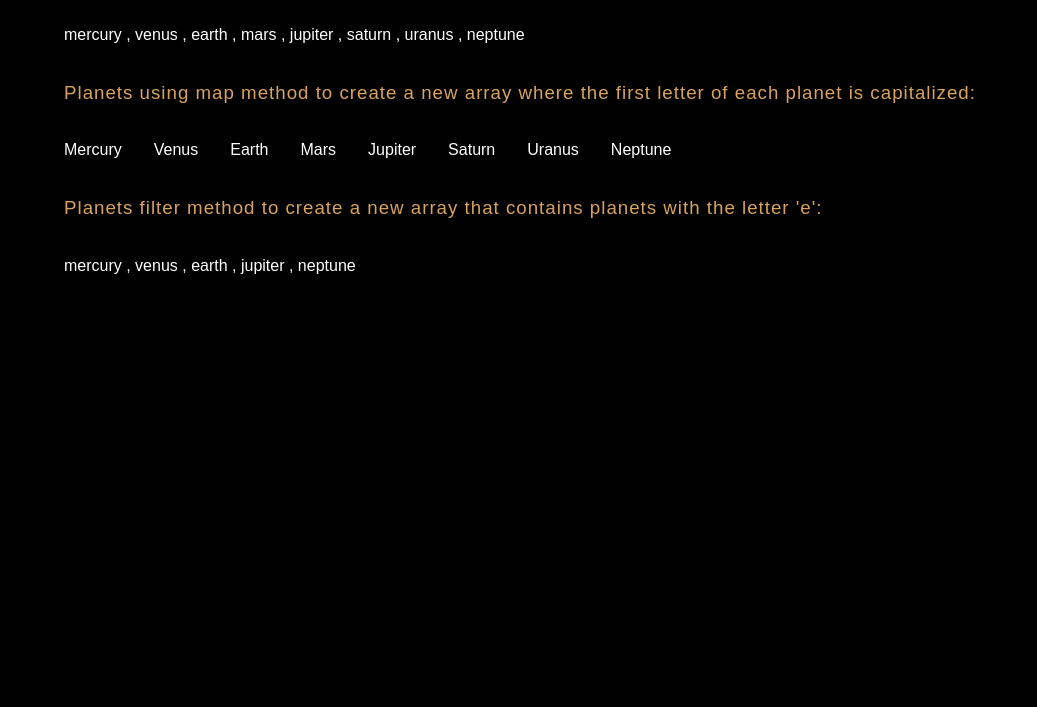
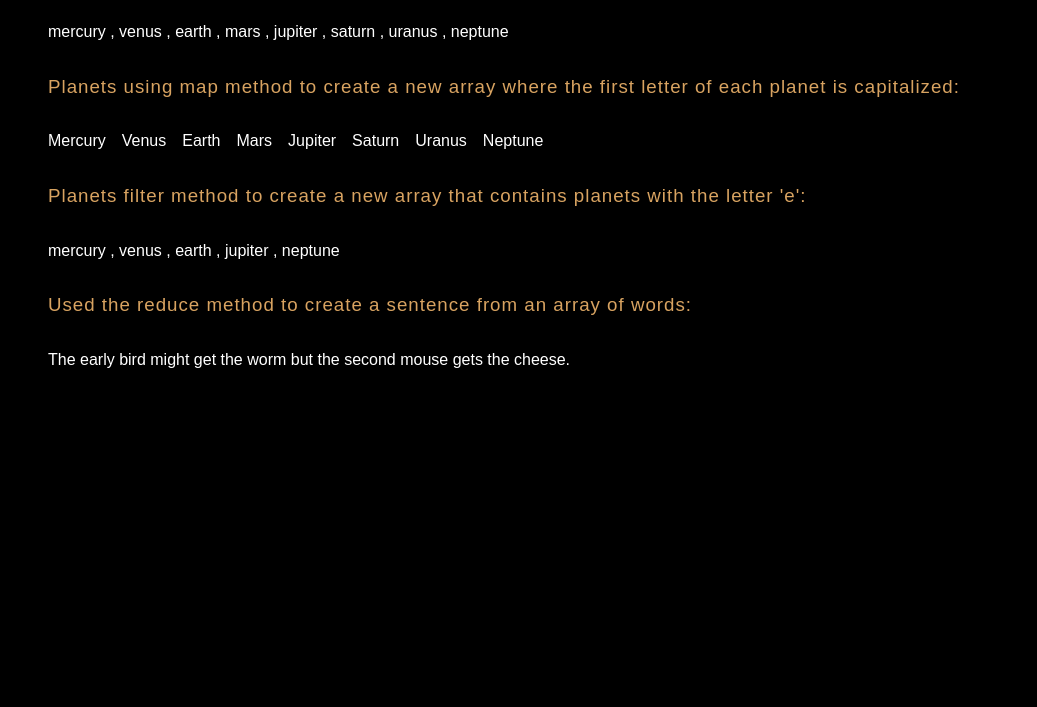
Before and after one commit to PhonethipLiu/JS-Solar-System-array, a plain HTML site: page index.html in a window 1280 px wide. Shown: the part 93-800 px from the top of the page, without its empty margins (0-1037 px from the left). Drawn offline with Linux system fonts and the light colour scheme.

Commit message:
finished exercise

```diff
--- a/array-methods.js
+++ b/array-methods.js
@@ -51,3 +51,13 @@ newPlanetsArray = eplanets.innerHTML += `<p> ${newPlanetsArray.join(" , ")} </p>
 
 // Use the reduce method to create a sentence from the words in the following array
 const words = ["The", "early", "bird", "might", "get", "the", "worm", "but", "the", "second", "mouse", "gets", "the", "cheese"]
+
+var sentence = words.reduce( (prev, curr) => {
+    return prev + " " + curr;
+});
+
+console.log("sentence", sentence);
+
+var line = document.getElementById("sentence-reduce");
+    line.innerHTML ="<h3> Used the reduce method to create a sentence from an array of words:</h3>";
+    sentence = line.innerHTML += `<p> ${sentence}.</p>`;
--- a/index.html
+++ b/index.html
@@ -14,6 +14,7 @@
         <div  id="planets"></div>
         <div id="planets-caps"></div>
         <div id="planets-e"></div>
+        <div id="sentence-reduce"></div>
 
 
  <script src="array-methods.js"></script>
--- a/main.css
+++ b/main.css
@@ -4,35 +4,26 @@ body{
     background-color: black;
     font-family: Arial, Helvetica, sans-serif;
     color: white;
-
 }
 
 h1, h3 {
-    /* text-transform: uppercase; */
     font-weight: lighter;
     letter-spacing: 1px;
     color: rgb(216, 163, 97);
 }
 
 div {
-    margin: 1rem;
     padding: 0 3em;
 }
 
 p {
     font-size: 1rem;
-    line-height: 1.5rem;
+    /* line-height: 1.5rem; */
     display: inline-block;
-    padding-right: 2rem;
-    /* text-align: end;
-    align-items: flex-start; */
-    text-shadow: 5px 2px 18px black;
+    padding-right: 1rem;
 }
 
 img {
     width: 100%;
-    /* height: auto;
-    z-index: -1;
-    position: fixed; */
     object-fit: contain;
 }
```
